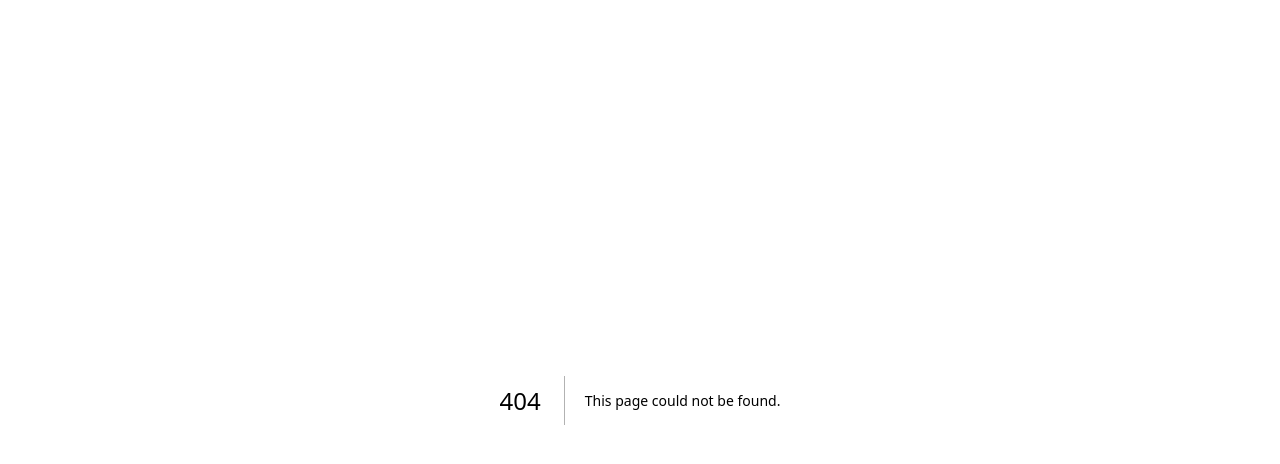
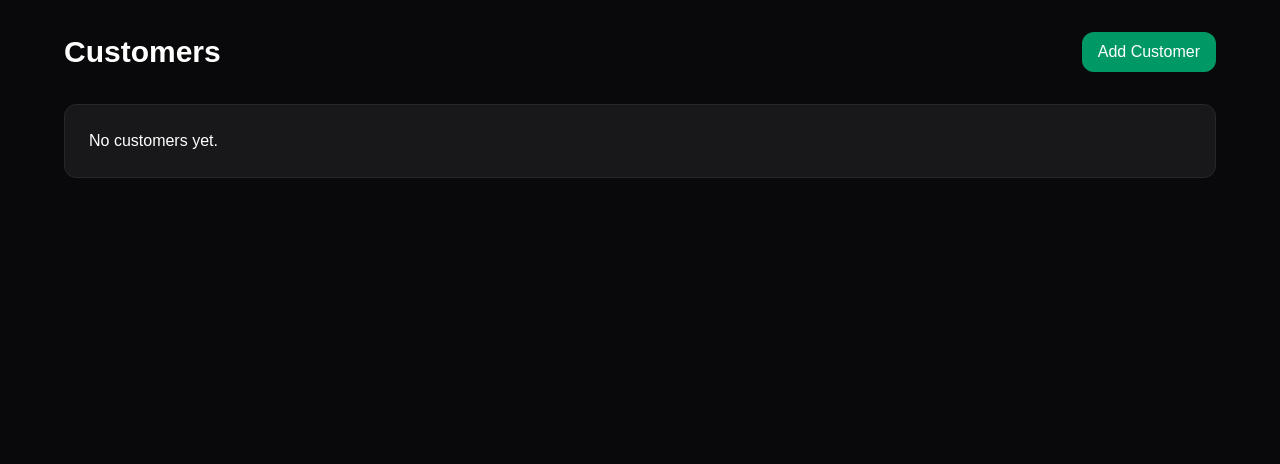
Before and after one commit to angelesmelbourne-dev/caa-enterprise, a Next.js app: page /customers in a window 1280 px wide. Before the commit this address had no page. Shown: the top 464 px of the page. Built offline with nearby package versions, Linux system fonts and the light colour scheme.

Commit message:
Created customers vehicles and job orders pages

```diff
--- /dev/null
+++ b/app/customers/page.tsx
@@ -0,0 +1,43 @@
+export default function CustomersPage() {
+  return (
+    <div className="min-h-screen bg-zinc-950 text-white p-8">
+
+      <div className="max-w-6xl mx-auto">
+
+        <div className="flex justify-between items-center mb-8">
+
+          <h1 className="text-3xl font-bold">
+            Customers
+          </h1>
+
+          <button
+            className="
+              px-4
+              py-2
+              rounded-xl
+              bg-emerald-600
+              hover:bg-emerald-700
+            "
+          >
+            Add Customer
+          </button>
+
+        </div>
+
+        <div
+          className="
+            bg-zinc-900
+            border
+            border-zinc-800
+            rounded-xl
+            p-6
+          "
+        >
+          No customers yet.
+        </div>
+
+      </div>
+
+    </div>
+  );
+}
--- /dev/null
+++ b/app/job-orders/page.tsx
@@ -0,0 +1,7 @@
+export default function JobOrdersPage() {
+  return (
+    <div>
+      <h1>Job Orders</h1>
+    </div>
+  );
+}
--- /dev/null
+++ b/app/vehicles/page.tsx
@@ -0,0 +1,8 @@
+export default function VehiclesPage() {
+  return (
+    <div>
+      <h1>Vehicles</h1>
+    </div>
+  );
+}
+``
```
